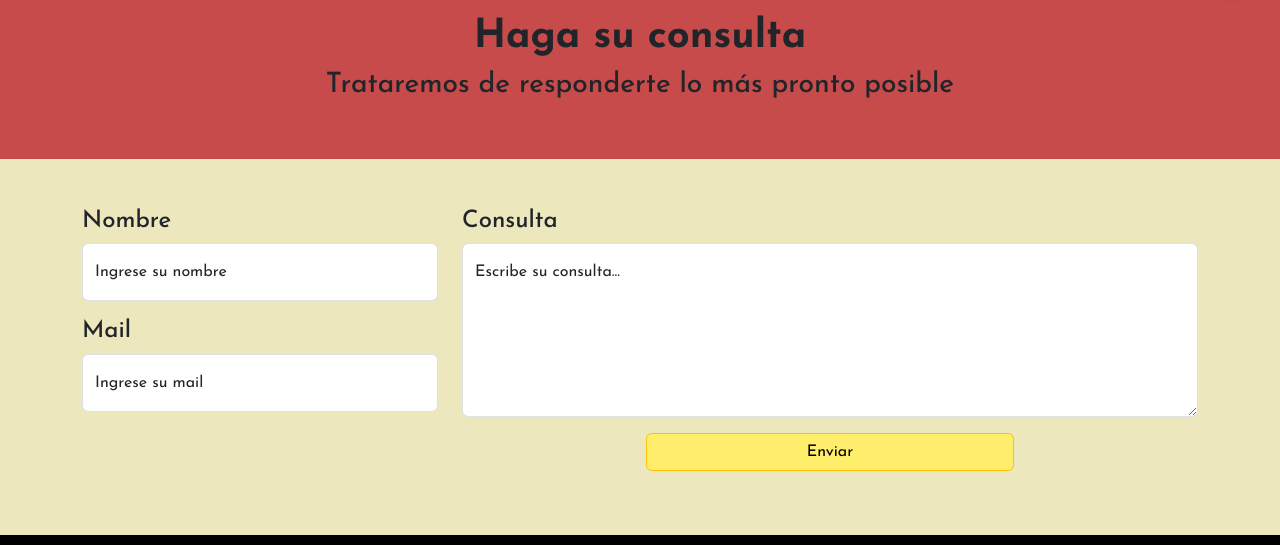
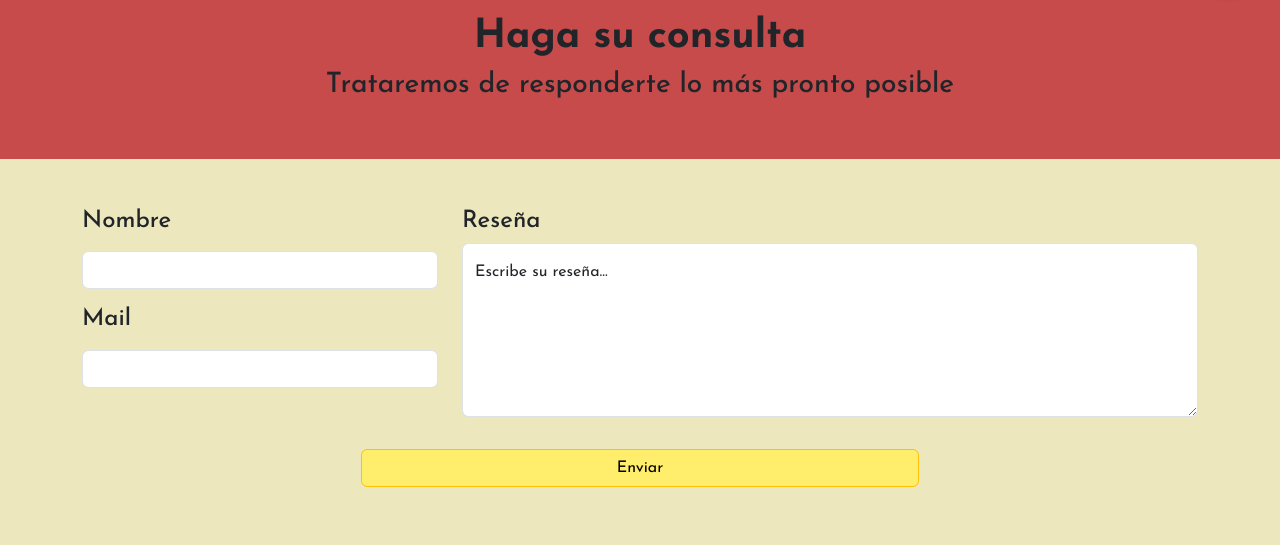
Before and after one commit to GeisterFox/For-Pets-Proyecto-Final, a plain HTML site: page FAQ.html in a window 1280 px wide. Shown: the part 788-1333 px from the top of the page. Drawn offline with nearby package versions, Linux system fonts and the light colour scheme.

Commit message:
FAQ.html

```diff
--- a/FAQ.html
+++ b/FAQ.html
@@ -137,33 +137,35 @@
 		<h1 class="text-center"><strong>Haga su consulta</strong></h1>
 		<p class="text-center h3">Trataremos de responderte lo más pronto posible</p>
 	</div>
-	<div class="container pt-5">
+			<div class="container pt-5">
 		<div class="row">
-			<div class="col-lg-4 order-lg-1">
-				<h4>Nombre</h4>
-				<div class="form-floating mb-3">
-					<input type="email" class="form-control" id="floatingInput" placeholder="name@example.com">
-					<label for="floatingInput">Ingrese su nombre</label>
+			<div class="col-lg-4 order-lg-1 order-md-1">
+				<form class="needs-validation" novalidate>
+				<div class="mb-3">
+					<label for="validar" class="form-label"><h4>Nombre</h4></label>
+					<input type="text" class="form-control" id="validar" value="" required>
+					<div class="valid-feedback">
+						Bien!
+					</div>
 				</div>
-				<h4>Mail</h4>
-				<div class="form-floating mb-3">
-					<input type="email" class="form-control" id="floatingInput" placeholder="name@example.com">
-					<label for="floatingInput">Ingrese su mail</label>
+				<div class="mb-3">
+					<label for="Email1" class="form-label"><h4>Mail</h4></label>
+					<input type="email" class="form-control" id="Email1" aria-describedby="emailHelp">
 				</div>
 			</div>
-			<div class="col-lg-8 order-lg-2">
-				<h4>Consulta</h4>
+			<div class="col-lg-8 order-lg-2 order-md-2">
+				<h4>Reseña</h4>
 				<div class="form-floating mb-3">
-					<textarea class="form-control" placeholder="Leave a comment here" id="floatingTextarea2" style="height: 174px"></textarea>
-					<label for="floatingTextarea2">Escribe su consulta...</label>
-				</div>
-				<div class="d-grid gap-2 col-6 mx-auto my-3 pb-5">
-					<button class="btn btn-warning boton" type="button">Enviar</button>
+					<textarea class="form-control" placeholder="Leave a comment here" id="AreaTexto" style="height: 174px"></textarea>
+					<label for="AreaTexto">Escribe su reseña...</label>
 				</div>
 			</div>
 		</div>
-
-	</div>
+			<div class="d-grid gap-2 col-6 mx-auto my-3 pb-5">
+				<button class="btn btn-warning boton" type="submit">Enviar</button>
+			</div>
+			</form>
+		</div>
 
 	<div class="container">
 		<div class="floating-wpp"></div>
@@ -183,6 +185,25 @@
 	<script src="https://cdn.jsdelivr.net/npm/bootstrap@5.3.3/dist/js/bootstrap.bundle.min.js" integrity="sha384-YvpcrYf0tY3lHB60NNkmXc5s9fDVZLESaAA55NDzOxhy9GkcIdslK1eN7N6jIeHz" crossorigin="anonymous"></script>
 
 	<script>
+			(() => {
+			'use strict'
+
+			  const forms = document.querySelectorAll('.needs-validation')
+
+			  Array.from(forms).forEach(form => {
+				form.addEventListener('submit', event => {
+				  if (!form.checkValidity()) {
+					event.preventDefault()
+					event.stopPropagation()
+				  }
+
+				  form.classList.add('was-validated')
+				}, false)
+			  })
+			})()
+	</script>
+
+	<script>
 			$(function () {
 			$('.floating-wpp').floatingWhatsApp({
 			phone: '92966538484',
```
